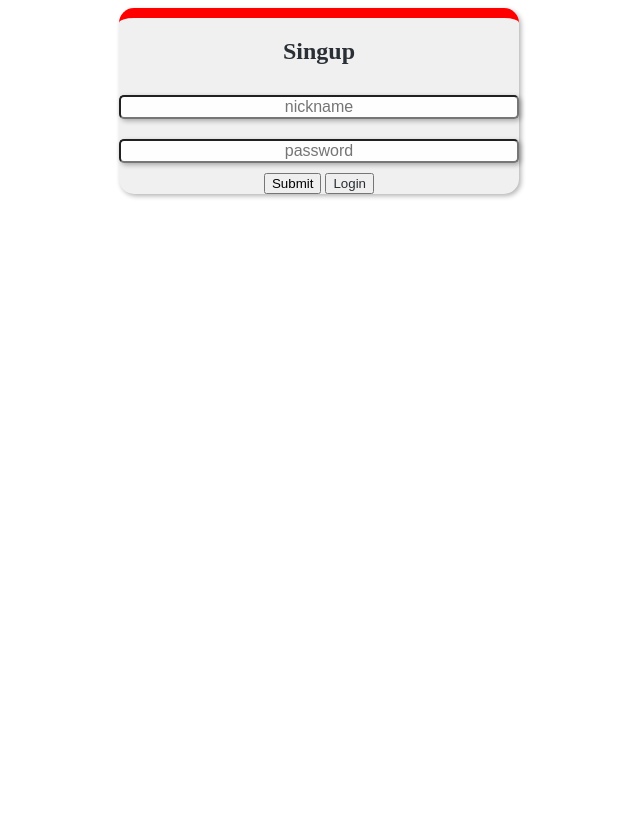
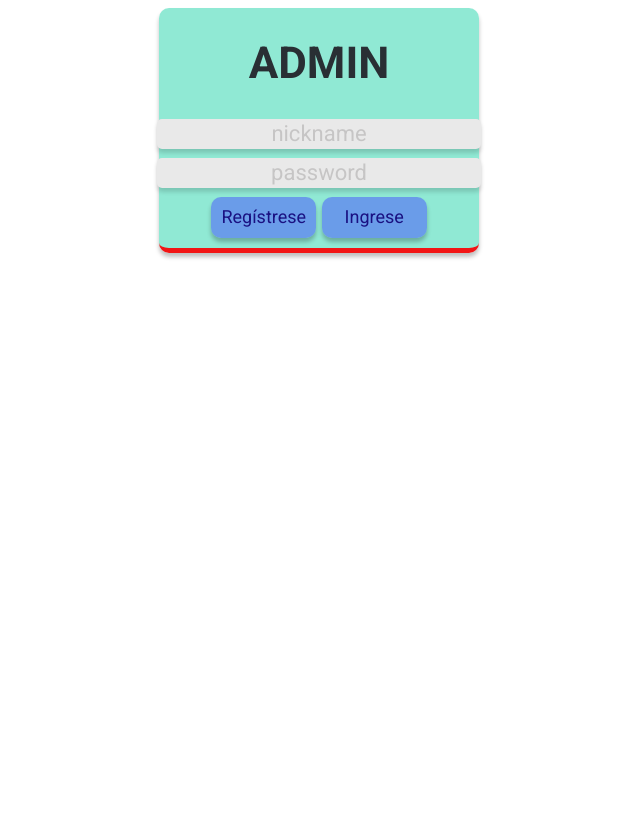
Before and after one commit to jaalorsa517/admin-flask, a Flask app: template templates/auth/singup.html in a window 1280 px wide. Shown: the whole page, without its empty margins (329-969 px from the left). Run offline with Flask 2, Linux system fonts and the light colour scheme; the template is opened without the code that fills it, so the values that code supplies are empty, except form fields; form fields are guessed from the names that the template uses; parts of the project's set-up code (start-up, migrations or seed data) failed here and were passed over.

Commit message:
Se actualizo el estilo de las plantillas

```diff
--- a/admin.py
+++ b/admin.py
@@ -1,7 +1,7 @@
 #! /opt/venv/admin/bin/python
 
 from config_flask import config, config_app
-from flask import render_template, request, redirect, url_for
+from flask import render_template, request, redirect, url_for, flash
 from flask_login import login_required, current_user
 
 app = config_app()
@@ -13,17 +13,12 @@ def page_not_found(error):
 
 
 @app.route('/')
-def root():
-    if current_user.is_authenticated:
-        return redirect(url_for('hello'))
-    return render_template('index.html')
-
-
 @app.route('/hello')
 @login_required
 def hello():
     name = current_user.id.capitalize()
-    return render_template('hello.html',name= name)
+    flash(f'Bienvenido {name}')
+    return render_template('index.html')
 
 
 if __name__ == "__main__":
--- a/apps/auth/views.py
+++ b/apps/auth/views.py
@@ -9,13 +9,14 @@ from werkzeug.security import generate_password_hash, check_password_hash
 @auth.route('/logout')
 def logout():
     logout_user()
-    return redirect(url_for('root'))
+    return redirect(url_for('auth.login'))
 
 
 @auth.route('/login')
 def login():
     login_form = UserForm()
     context = dict(login_form=login_form)
+    flash('Ingrese')
     return render_template('auth/login.html', **context)
 
 
@@ -37,6 +38,7 @@ def loginPost():
 @auth.route('/singup')
 def singup():
     context = dict(singup_form=UserForm())
+    flash('Regístrese')
     return render_template('auth/singup.html', **context)
 
 
--- a/forms.py
+++ b/forms.py
@@ -5,4 +5,4 @@ from wtforms.validators import DataRequired
 class UserForm(FlaskForm):
     nickname = StringField(label='Nickname',validators=[DataRequired()])
     password = PasswordField(label='Password',validators=[DataRequired()])
-    submit = SubmitField(label='Confirmar')
+    submit = SubmitField()
--- a/static/styles/main.css
+++ b/static/styles/main.css
@@ -1,58 +1,83 @@
+@import url('https://fonts.googleapis.com/css2?family=Roboto:wght@400;700&display=swap');
+* {
+    font-family: 'Roboto', sans-serif;
+    font-style: normal;
+    font-weight: normal;
+    font-size: 22px;
+    line-height: 26px;
+    color: #1A1182;
+}
+
 body {
     width: 100vw;
     height: 100vh;
 }
 
+a {
+    font-size: 18px;
+    text-decoration: none;
+    line-height: 2;
+    color: #1A1182;
+}
+
+a:visited {
+    color: #1A1182;
+}
+
 main {
-    width: 400px;
+    width: 320px;
+    height: auto;
     margin: auto;
+    padding-bottom: 10px;
     display: flex;
     flex-direction: column;
-    background: #f0f0f0;
-    box-shadow: 2px 2px 5px rgba(0,0,0,0.3);
-    border-radius: 15px;
-    border-top: 10px solid red
+    justify-content: center;
+    align-items: center;
+    position: relative;
+    background: rgba(77, 220, 186, 0.62);
+    border-radius: 10px;
+    box-shadow: 0px 4px 4px rgba(0, 0, 0, 0.25);
+    border-bottom: 5px solid #F21515
 }
 
-main h1{
-    margin: 15px;
+main h1 {
+    font-size: 44px;
+    font-weight: bold;
+    line-height: 52px;
     text-align: center;
-    font-size: 50px;
-    text-shadow: 2px 2px 5px rgba(0,0,0,0.3);
     color: rgb(41, 47, 52);
 }
 
 main h2 {
     text-align: center;
-    color:rgb(41, 47, 52);
+    color: rgb(41, 47, 52);
 }
 
 .button-link {
-    padding: 15px;
-    margin: 15px 0;
-    font-size: 30px;
+    width: 127px;
+    height: 41px;
     text-decoration: none;
     text-align: center;
-    color:white;
-    background: blue;
-    border-radius: 15px;
-    box-shadow: 2px 2px 5px rgba(0,0,0,0.3);
+    background: rgba(91, 125, 242, 0.7);
+    box-shadow: 0px 4px 4px rgba(0, 0, 0, 0.25);
+    border-radius: 10px;
 }
 
-.button-link:hover{
-    font-size: 40px;
-    color: goldenrod;
+.button-link:hover {
+    background: rgba(70, 219, 112, 0.7);
 }
 
 .flash {
-    width: 100%;
-    margin: auto;
+    width: 320px;
+    height: 28px;
     font-size: 18px;
-    text-align: center;
-    color: rgb(41, 47, 52);
-    border-top-left-radius:  5px;
-    border-top-right-radius: 5px;
-    background-color: rgb(100,250,100);
+    font-style: normal;
+    font-weight: normal;
+    font-size: 18px;
+    line-height: 21px;
+    text-align: left;
+    background: #E8F3F0;
+    border-radius: 5px;
 }
 
 form {
@@ -61,24 +86,35 @@ form {
     justify-content: center;
 }
 
-.input-form{
-    margin: 10px 0;
-    font-size: 16px;
+.input-form {
+    width: 320px;
+    height: 28px;
+    margin-bottom: 9px;
     text-align: center;
-    background: #fefefe;
+    background: #E9E9E9;
+    box-shadow: 0px 4px 4px rgba(0, 0, 0, 0.15);
     border-radius: 5px;
-    box-shadow: 2px 2px 5px rgba(0,0,0,0.3);;
+    border: none;
+}
+
+.input-form::placeholder {
+    color: #C6C5C5;
 }
 
 .buttons-form {
     margin: auto;
 }
 
-.cancel a:link {
-    text-decoration: none;
-    color: rgb(41, 47, 52);
+.button-form {
+    width: 105px;
+    height: 41px;
+    font-size: 18px;
+    background: rgba(91, 125, 242, 0.7);
+    box-shadow: 0px 4px 4px rgba(0, 0, 0, 0.25);
+    border-radius: 10px;
+    border: none;
 }
 
-.cancel a:visited {
-    color: rgb(41, 47, 52);
-}
+/* .button-form a {
+    color: #1A1182;
+} */
--- a/templates/auth/singup.html
+++ b/templates/auth/singup.html
@@ -3,16 +3,15 @@
     Singup
 {% endblock title%}
 {% block main %}
-    <h2>Singup</h2>
     <form action="{{url_for('auth.singup')}}" method="post">
         {{singup_form.hidden_tag()}}
         {{singup_form.nickname(class="input-form", placeholder= 'nickname')}}
         {{singup_form.password(class="input-form", placeholder= 'password')}}
         <div class="buttons-form">
-            {{singup_form.submit}}
-            <button class="cancel" href="{{url_for('auth.singup')}}">
+            {{singup_form.submit(class="button-form", value="Regístrese")}}
+            <button class="cancel button-form" href="{{url_for('auth.singup')}}">
                 <a href="{{url_for('auth.login')}}">
-                    Login
+                    Ingrese
                 </a>
             </button>
         </div>
--- a/templates/base.html
+++ b/templates/base.html
@@ -17,6 +17,7 @@
                 {% endfor %}
             {% endif %}
         {% endwith %}
+        <h1>ADMIN</h1>
         {% block main %}
         {% endblock %}
     </main>
```
Also changed, not shown: templates/auth/login.html (+3 -4 lines), templates/index.html (+3 -4 lines), templates/admin.html (renamed from templates/hello.html).
